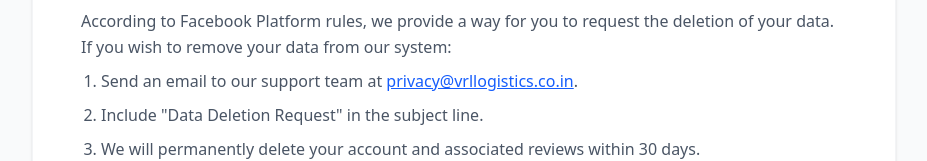
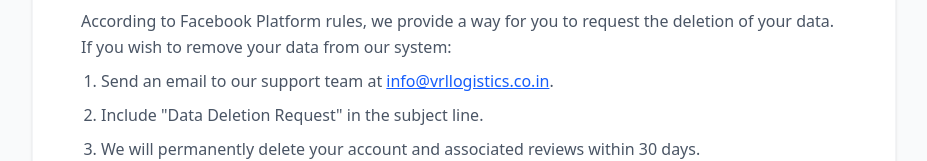
Before and after one commit to AdityaSingh2111/vrl-reviews, a Next.js app: page /privacy-policy in a window 1280 px wide. Shown: the part 1027-1188 px from the top of the page, without its empty margins (176-1103 px from the left). Built offline with nearby package versions, Linux system fonts and the light colour scheme.

Commit message:
privacy policy email update

```diff
--- a/pages/privacy-policy.js
+++ b/pages/privacy-policy.js
@@ -80,7 +80,7 @@ export default function PrivacyPolicy() {
                 According to Facebook Platform rules, we provide a way for you to request the deletion of your data. If you wish to remove your data from our system:
               </p>
               <ol className="list-decimal pl-5 mt-2 space-y-2">
-                <li>Send an email to our support team at <a href="mailto:privacy@vrllogistics.co.in" className="text-blue-600 underline">privacy@vrllogistics.co.in</a>.</li>
+                <li>Send an email to our support team at <a href="mailto:info@vrllogistics.co.in" className="text-blue-600 underline">info@vrllogistics.co.in</a>.</li>
                 <li>Include "Data Deletion Request" in the subject line.</li>
                 <li>We will permanently delete your account and associated reviews within 30 days.</li>
               </ol>
```
